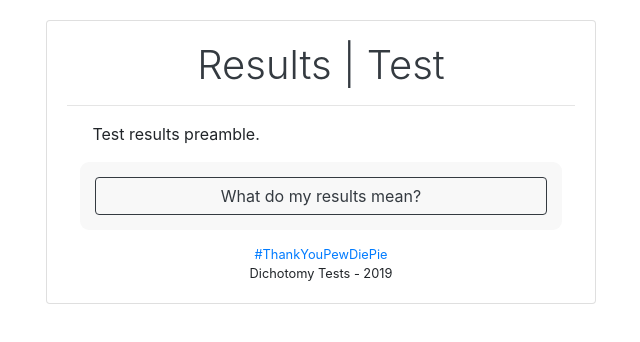
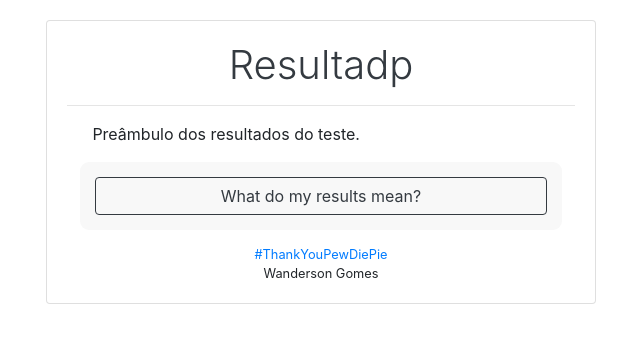
Before and after one commit to wandersong/mapadoeu, a plain HTML site: page O mapa do eu/results.html in a window 1280 px wide. Shown: the whole page, without its empty margins (319-959 px from the left). Drawn offline with nearby package versions, Linux system fonts and the light colour scheme.

Commit message:
Add files via upload

```diff
--- a/O mapa do eu/results.html
+++ b/O mapa do eu/results.html
@@ -3,7 +3,7 @@
 
 	<head>
 
-		<title>Results | Test</title>
+		<title>Resultado</title>
 
 		<!-- Metadata -->
 		<meta charset="utf-8"/>
@@ -48,7 +48,7 @@
 						<div class="card-body">
 
 							<h1 class="display-4 heading"><a id="title" href="/.." class="link-none">
-								Results | Test
+								Resultadp
 							</a></h1>
 
 							<hr>
@@ -56,7 +56,7 @@
 							<!--<p class="text-left sizing"><a href="http://bodelen.com/afu.php?zoneid=2205673" target="_blank">Click here</a> to view an advertisement and help support the site!</p>-->
 
 							<p id="results" class="text-left sizing">
-								Test results preamble.
+							Preâmbulo dos resultados do teste.
 							</p>
 
 							<!-- Begin auto-generated content -->
@@ -73,7 +73,7 @@
 							<p class="text-center small sizing mt-10">
 								<a href="https://www.youtube.com/user/PewDiePie" target="_blank">#ThankYouPewDiePie</a>
 								<br>
-								Dichotomy Tests - 2019
+								Wanderson Gomes
 							</p>
 
 						</div>
```
Also changed, not shown: O mapa do eu/index.html (+4 -6 lines), O mapa do eu/test.html (+2 -2 lines).
